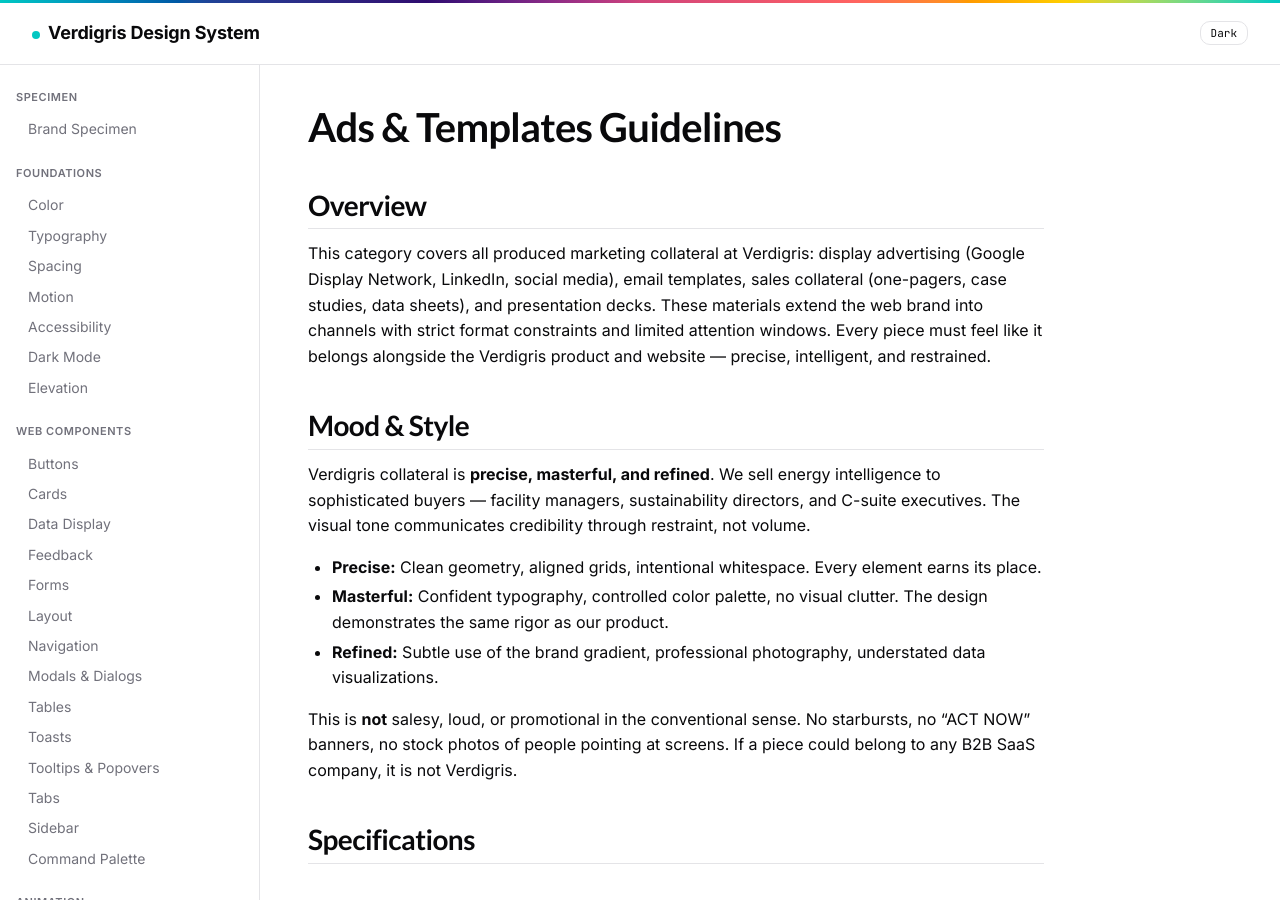
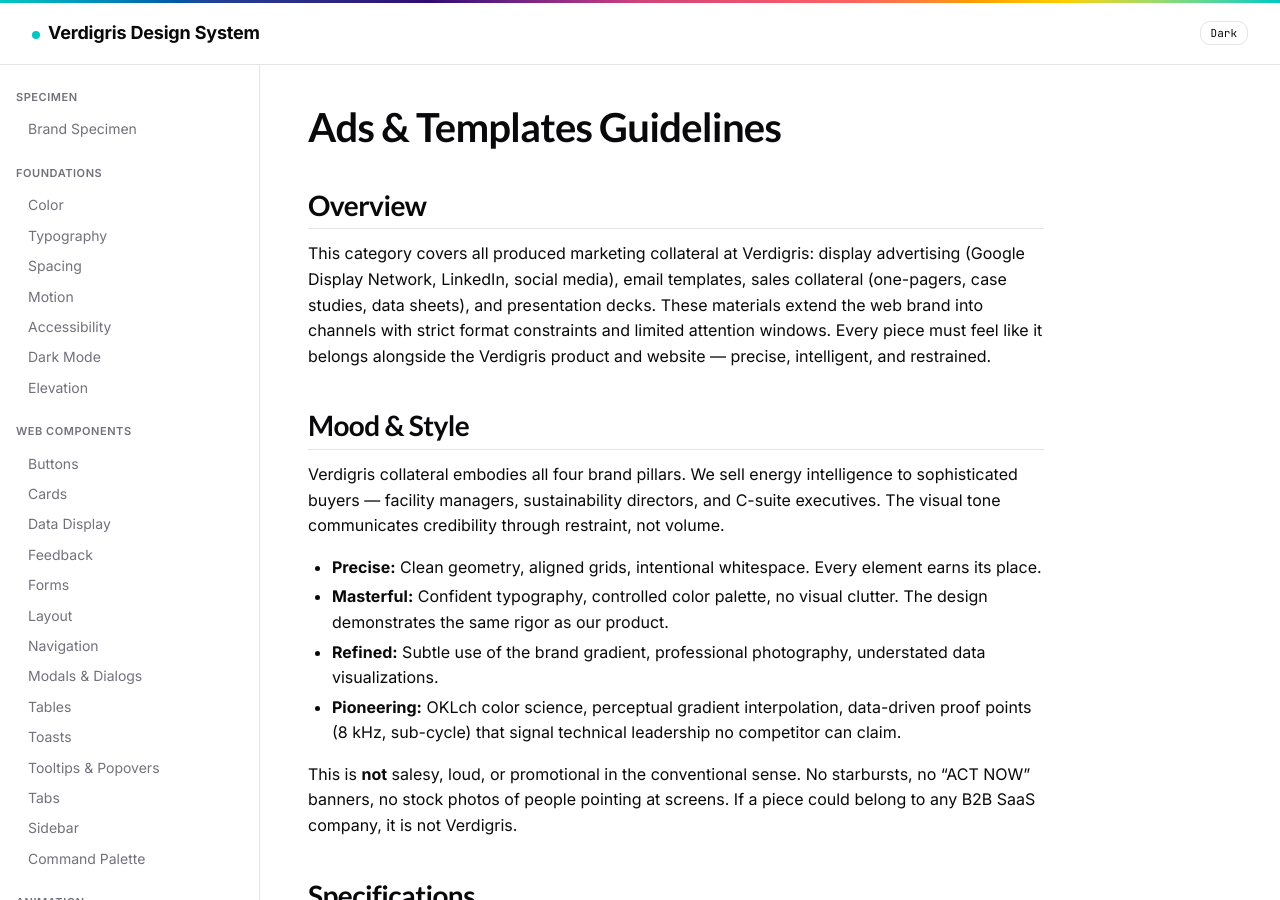
Before and after one commit to VerdigrisTech/design, a Jekyll site: the page built from categories/ads-and-templates/guidelines.md, in a window 1280 px wide and 900 px high. Built offline with Jekyll 4.4.1, drawn with Linux system fonts in a browser that asks for light colours; our own code applies the rules of GitHub Pages for plain Markdown files.

Commit message:
fix: add Pioneering pillar to ads guide — was missing from Mood & Style
All four brand pillars (Precision, Mastery, Refinement, Pioneering) must
be referenced in every category guide's Mood & Style section. The ads
guide only listed three.

Co-Authored-By: Claude Opus 4.6 (1M context) <noreply@anthropic.com>

```diff
--- a/categories/ads-and-templates/guidelines.md
+++ b/categories/ads-and-templates/guidelines.md
@@ -6,11 +6,12 @@ This category covers all produced marketing collateral at Verdigris: display adv
 
 ## Mood & Style
 
-Verdigris collateral is **precise, masterful, and refined**. We sell energy intelligence to sophisticated buyers — facility managers, sustainability directors, and C-suite executives. The visual tone communicates credibility through restraint, not volume.
+Verdigris collateral embodies all four brand pillars. We sell energy intelligence to sophisticated buyers — facility managers, sustainability directors, and C-suite executives. The visual tone communicates credibility through restraint, not volume.
 
 - **Precise:** Clean geometry, aligned grids, intentional whitespace. Every element earns its place.
 - **Masterful:** Confident typography, controlled color palette, no visual clutter. The design demonstrates the same rigor as our product.
 - **Refined:** Subtle use of the brand gradient, professional photography, understated data visualizations.
+- **Pioneering:** OKLch color science, perceptual gradient interpolation, data-driven proof points (8 kHz, sub-cycle) that signal technical leadership no competitor can claim.
 
 This is **not** salesy, loud, or promotional in the conventional sense. No starbursts, no "ACT NOW" banners, no stock photos of people pointing at screens. If a piece could belong to any B2B SaaS company, it is not Verdigris.
 
```
